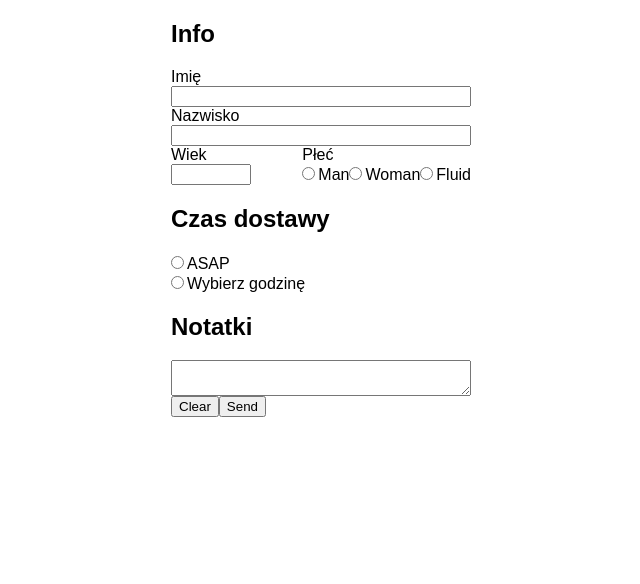
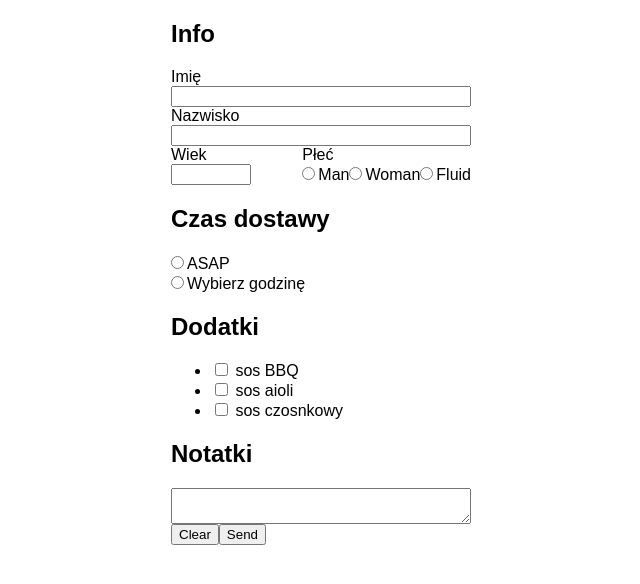
Before and after one commit to pasternakewa/pizza-form, a React (Create React App) app: page / in a window 1280 px wide. Shown: the top 584 px of the page, without its empty margins (319-959 px from the left). Built offline with nearby package versions, Linux system fonts and the light colour scheme.

Commit message:
Add basic Extras section with separate state

```diff
--- /dev/null
+++ b/src/components/CheckBox.js
@@ -0,0 +1,18 @@
+import React from "react";
+
+export const CheckBox = (props) => {
+  return (
+    <li>
+      <input
+        key={props.id}
+        onClick={props.handleCheckChieldElement}
+        type="checkbox"
+        defaultChecked={props.isChecked}
+        value={props.value}
+      />{" "}
+      {props.value}
+    </li>
+  );
+};
+
+export default CheckBox;
--- /dev/null
+++ b/src/components/Checkboxes.js
@@ -0,0 +1,59 @@
+import React, { Component } from "react";
+import CheckBox from "./CheckBox";
+
+class Checkboxes extends Component {
+  constructor(props) {
+    super(props);
+    this.state = {
+      extrasState: [],
+      extras: [
+        { id: "sos BBQ", value: "sos BBQ", isChecked: false },
+        { id: "sos aioli", value: "sos aioli", isChecked: false },
+        { id: "sos czosnkowy", value: "sos czosnkowy", isChecked: false }
+      ]
+    };
+  }
+
+  handleCheckChieldElement = (event) => {
+    let extras = this.state.extras;
+    extras.forEach((extra) => {
+      if (extra.value === event.target.value) {
+        extra.isChecked = event.target.checked;
+        let newExtrasState = this.state.extrasState.filter(
+          (el) => el !== extra.value
+        );
+
+        if (this.state.extrasState.includes(extra.value)) {
+          this.setState({
+            ...extras,
+            extrasState: newExtrasState
+          });
+        } else {
+          this.setState({
+            ...extras,
+            extrasState: [...this.state.extrasState, extra.value]
+          });
+        }
+      }
+    });
+  };
+
+  render() {
+    return (
+      <div>
+        <ul>
+          {this.state.extras.map((fruite) => {
+            return (
+              <CheckBox
+                handleCheckChieldElement={this.handleCheckChieldElement}
+                {...fruite}
+              />
+            );
+          })}
+        </ul>
+      </div>
+    );
+  }
+}
+
+export default Checkboxes;
--- a/src/components/Form.js
+++ b/src/components/Form.js
@@ -3,6 +3,7 @@ import RadioButtons from "./RadioButtons";
 import Input from "./Input";
 import RadioButton from "./RadioButton";
 import Textarea from "./Textarea";
+import Checkboxes from "./Checkboxes";
 
 /**
  * {
@@ -113,6 +114,8 @@ const Form = () => {
           />
         )}
       </div>
+      <h2>Dodatki</h2>
+      <Checkboxes />
       <h2>Notatki</h2>
       <Textarea
         handleChange={handleFormStateChange("note")}
```
